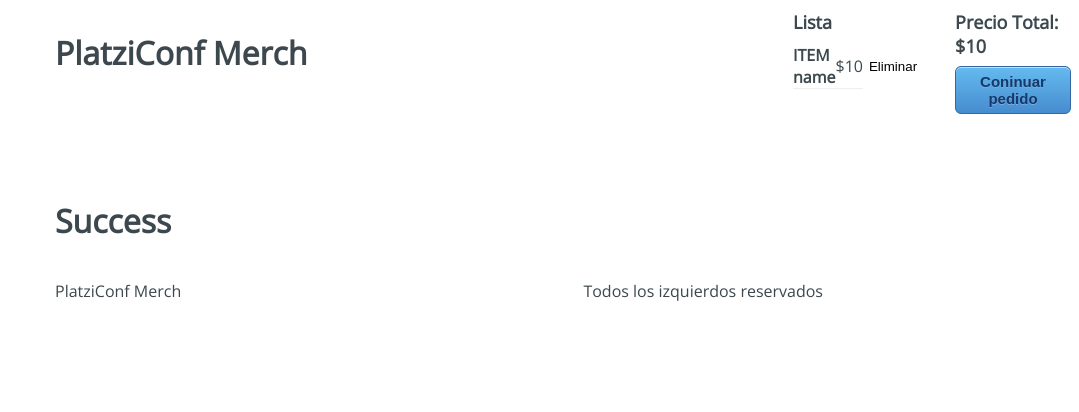
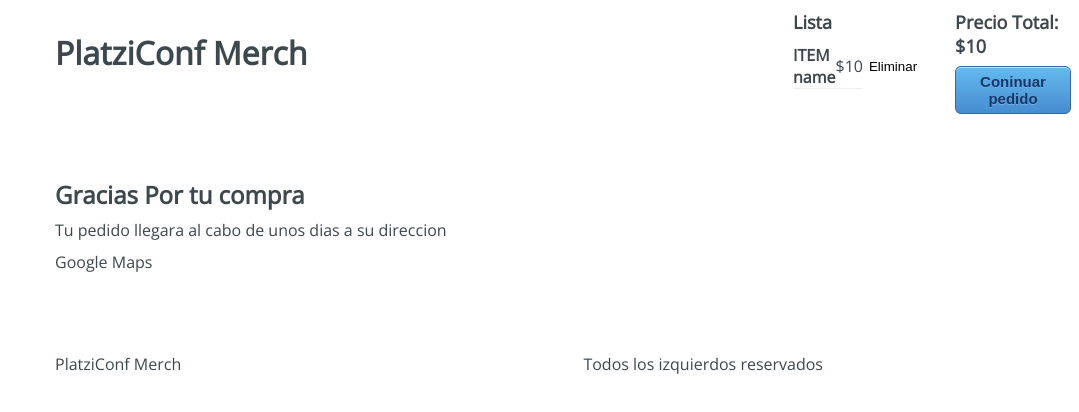
Before and after one commit to Galleguras/platzi-conf-merch, a React app: page /checkout/success in a window 1280 px wide. Shown: the top 412 px of the page, without its empty margins (201-1280 px from the left). Built offline with nearby package versions, Linux system fonts and the light colour scheme.

Commit message:
26 Maquetación y estilos del flujo de pago en Curso Profesional de React Hooks

```diff
--- a/src/containers/Payment.jsx
+++ b/src/containers/Payment.jsx
@@ -1,9 +1,13 @@
 import React from 'react';
-
+import '../styles/components/Payment.css';
 const Payment = () => {
   return (
-    <div>
-      <h1>Paiment</h1>
+    <div className="Payment">
+      <div className="Payment-content">
+        <h3>Resumen del pedido:</h3>
+        <div className="Payment-button">Boton de pago con Pypal</div>
+      </div>
+      <div />
     </div>
   );
 };
--- a/src/containers/Success.jsx
+++ b/src/containers/Success.jsx
@@ -1,9 +1,13 @@
 import React from 'react';
-
+import '../styles/components/Success.css';
 const Success = () => {
   return (
-    <div>
-      <h1>Success</h1>
+    <div className="Success">
+      <div className="Success-content">
+        <h2>Gracias Por tu compra</h2>
+        <span>Tu pedido llegara al cabo de unos dias a su direccion</span>
+        <div className="Success-map">Google Maps</div>
+      </div>
     </div>
   );
 };
```
